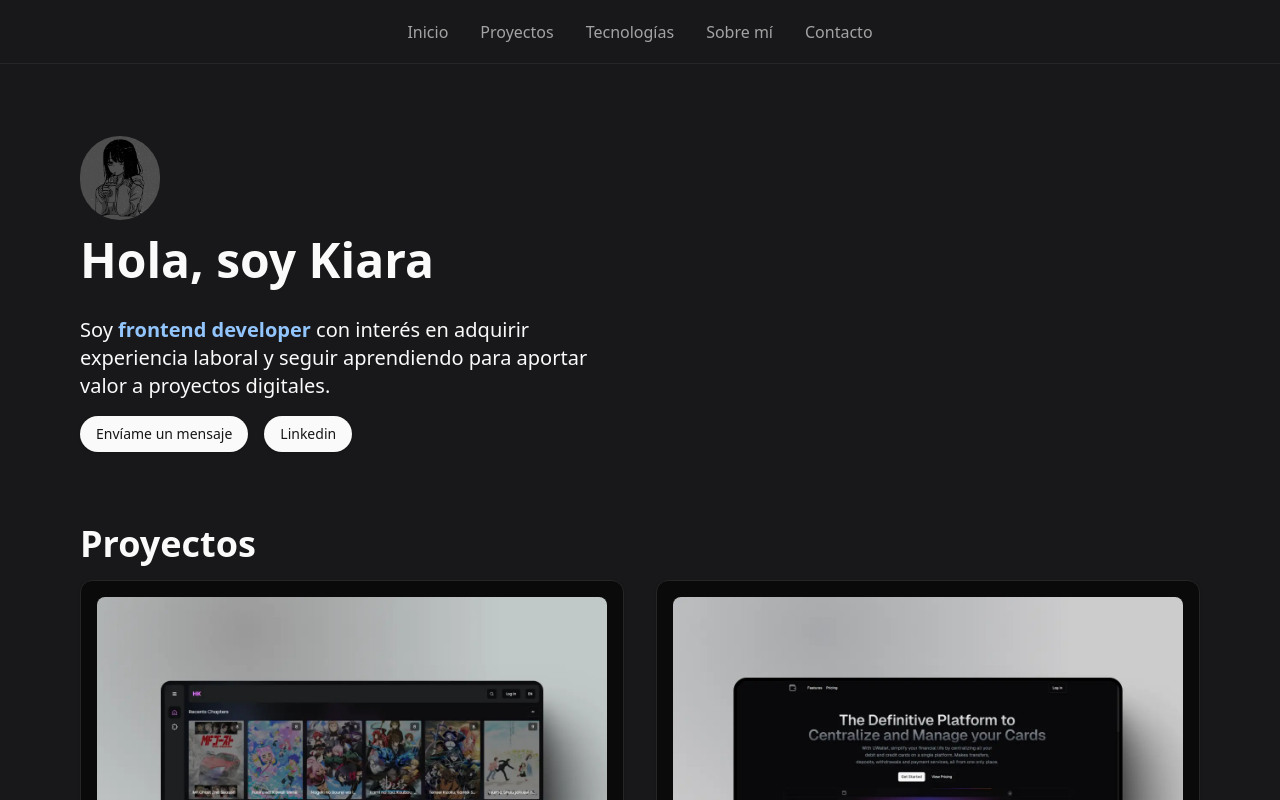
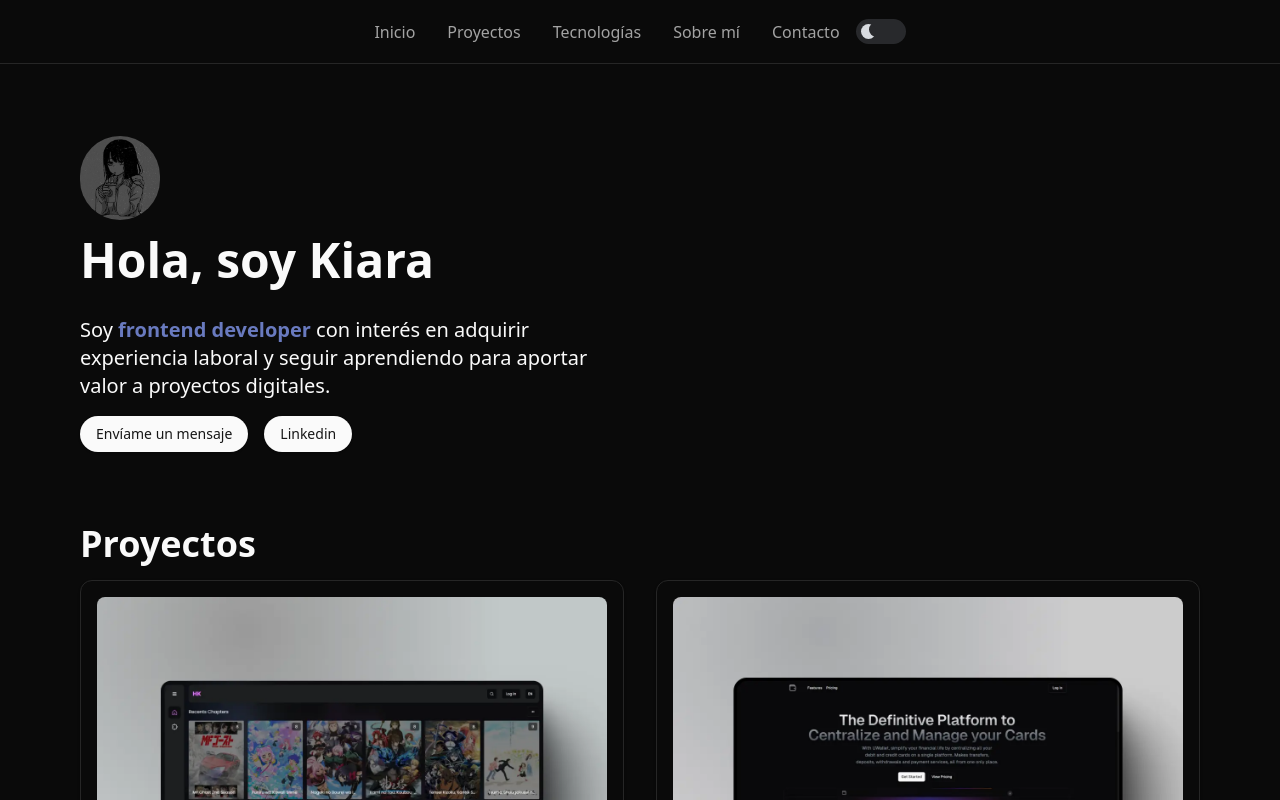
Before and after one commit to KiaraLuz/portafolio, a Next.js app: page / in a window 1280 px wide. Shown: the top 800 px of the page. Built offline with nearby package versions, Linux system fonts and the light colour scheme.

Commit message:
feat: :sparkles: toogle
add toogle, light theme and class svgs

```diff
--- a/src/app/globals.css
+++ b/src/app/globals.css
@@ -4,15 +4,15 @@
 
 @layer base {
   :root {
-    --background: 0 0% 100%;
+    --background: 0 0% 99%;
     --foreground: 0 0% 3.9%;
     --primary: 0 0% 9%;
     --primary-foreground: 0 0% 98%;
-    --secondary: 0 0% 96.1%;
+    --secondary: 0 0% 90%;
     --secondary-foreground: 0 0% 9%;
     --muted: 0 0% 96.1%;
     --muted-foreground: 0 0% 45.1%;
-    --accent: 240 49% 69%;
+    --accent: 228 44% 46%;
     --accent-foreground: 240 49% 69%;
     --border: 0 0% 89.8%;
     --card: 0 0% 100%;
@@ -22,12 +22,6 @@
     --destructive: 0 84.2% 60.2%;
     --destructive-foreground: 0 0% 98%;
     --input: 0 0% 89.8%;
-    --ring: 0 0% 3.9%;
-    --chart-1: 12 76% 61%;
-    --chart-2: 173 58% 39%;
-    --chart-3: 197 37% 24%;
-    --chart-4: 43 74% 66%;
-    --chart-5: 27 87% 67%;
     --radius: 0.5rem;
   }
   .dark {
@@ -43,18 +37,13 @@
     --secondary-foreground: 0 0% 98%;
     --muted: 0 0% 14.9%;
     --muted-foreground: 0 0% 63.9%;
-    --accent: 240 49% 69%;
+    --accent: 228 40% 58%;
     --accent-foreground: 240 49% 69%%;
     --destructive: 0 62.8% 30.6%;
     --destructive-foreground: 0 0% 98%;
     --border: 0 0% 14.9%;
     --input: 0 0% 14.9%;
-    --ring: 0 0% 83.1%;
-    --chart-1: 220 70% 50%;
-    --chart-2: 160 60% 45%;
-    --chart-3: 30 80% 55%;
-    --chart-4: 280 65% 60%;
-    --chart-5: 340 75% 55%;
+
   }
 }
 
@@ -70,3 +59,84 @@
 html {
   scroll-behavior: smooth;
 }
+
+.toggle-switch {
+  position: relative;
+  width: 50px;
+  height: 25px;
+  --light: #d8dbe0;
+  --dark: #28292c;
+  --link: rgb(27, 129, 112);
+  --link-hover: rgb(24, 94, 82);
+}
+
+.switch-label {
+  position: absolute;
+  width: 100%;
+  height: 25px;
+  background-color: var(--dark);
+  border-radius: 25px;
+  cursor: pointer;
+  border: 2px solid var(--dark);
+}
+
+.checkbox {
+  position: absolute;
+  display: none;
+}
+
+.slider {
+  position: absolute;
+  width: 100%;
+  height: 100%;
+  border-radius: 25px;
+  -webkit-transition: 0.3s;
+  transition: 0.3s;
+}
+
+.checkbox:checked ~ .slider {
+  background-color: var(--light);
+}
+
+.slider::before {
+  content: "";
+  position: absolute;
+  top: 3px;
+  left: 3px;
+  width: 15px;
+  height: 15px;
+  border-radius: 50%;
+  -webkit-box-shadow: inset 8px -2px 0px 0px var(--light);
+  box-shadow: inset 8px -2px 0px 0px var(--light);
+  background-color: var(--dark);
+  -webkit-transition: 0.3s;
+  transition: 0.3s;
+}
+
+.checkbox:checked ~ .slider::before {
+  -webkit-transform: translateX(25px);
+  -ms-transform: translateX(25px);
+  transform: translateX(25px);
+  background-color: var(--dark);
+  -webkit-box-shadow: none;
+  box-shadow: none;
+}
+
+.light .invert-light {
+  filter: invert(1);
+}
+
+::-webkit-scrollbar {
+  width: 8px;
+  height: 8px;
+}
+
+::-webkit-scrollbar-track {
+  background-color: hsl(var(--primary-foreground));
+}
+
+::-webkit-scrollbar-thumb {
+  background-color: hsl(var(--secondary));
+  transition: background 0.5s ease;
+  border-radius: 5px;
+}
--- a/src/app/layout.tsx
+++ b/src/app/layout.tsx
@@ -18,7 +18,7 @@ export default function RootLayout({
       </head>
       <body className="dark mx-auto">
         <Navbar />
-        <div className="min-h-screen w-full bg-zinc-900 px-6 md:px-20">
+        <div className="min-h-screen w-full bg-background px-6 md:px-20">
           {children}
         </div>
       </body>
--- a/src/components/introduction.tsx
+++ b/src/components/introduction.tsx
@@ -16,7 +16,7 @@ export default function Introduction() {
         />
         <h1 className="text-4xl font-bold sm:text-5xl">Hola, soy Kiara</h1>
         <p className="mt-4 max-w-lg text-base sm:text-lg lg:text-xl">
-          Soy <strong className="text-blue-300">frontend developer</strong> con
+          Soy <strong className="text-accent">frontend developer</strong> con
           interés en adquirir experiencia laboral y seguir aprendiendo para
           aportar valor a proyectos digitales.
         </p>
--- a/src/components/navbar.tsx
+++ b/src/components/navbar.tsx
@@ -1,10 +1,11 @@
 import { NAVIGATION } from "@/config";
 import Link from "next/link";
+import ToogleTheme from "./toogleTheme";
 
 export default function Navbar() {
   return (
-    <header className="md:w-[calc(100%-4rem] sticky top-0 z-50 flex h-16 w-full items-center justify-center border-b border-border bg-zinc-900 px-20">
-      <nav className="w-full flex-col items-center justify-center md:flex md:flex-row">
+    <header className="md:w-[calc(100%-4rem] sticky top-0 z-50 flex h-16 w-full items-center justify-center border-b border-border bg-background px-20">
+      <nav className="w-full flex-col items-center justify-center gap-4 md:flex md:flex-row">
         <div className="flex gap-8">
           {NAVIGATION.map((item) => (
             <Link
@@ -16,6 +17,7 @@ export default function Navbar() {
             </Link>
           ))}
         </div>
+        <ToogleTheme />
       </nav>
     </header>
   );
--- a/src/components/tecnologies.tsx
+++ b/src/components/tecnologies.tsx
@@ -29,6 +29,16 @@ export default function Tecnologies() {
                             alt={tool.title}
                             width={40}
                             height={40}
+                            className={
+                              [
+                                "/svgs/nextjs.svg",
+                                "/svgs/express.svg",
+                                "/svgs/sqlserver.svg",
+                                "/svgs/github.svg",
+                              ].includes(tool.image)
+                                ? "invert-light"
+                                : ""
+                            }
                           />
                         </div>
                       </HoverCardTrigger>
--- /dev/null
+++ b/src/components/toogleTheme.tsx
@@ -0,0 +1,29 @@
+"use client";
+
+import { useState, useEffect } from "react";
+
+export default function ToggleTheme() {
+  const [isChecked, setIsChecked] = useState(false);
+
+  useEffect(() => {
+    if (isChecked) {
+      document.body.className = "light mx-auto";
+    } else {
+      document.body.className = "dark mx-auto";
+    }
+  }, [isChecked]);
+
+  return (
+    <div className="toggle-switch">
+      <label className="switch-label">
+        <input
+          type="checkbox"
+          className="checkbox"
+          checked={isChecked}
+          onChange={(e) => setIsChecked(e.target.checked)}
+        />
+        <span className="slider"></span>
+      </label>
+    </div>
+  );
+}
--- a/src/config/index.ts
+++ b/src/config/index.ts
@@ -114,7 +114,7 @@ export const TECH_STACK = {
       { title: "Figma", image: "/svgs/figma.svg" },
       { title: "WordPress", image: "/svgs/wordpress.svg" },
     ]
-  };
+};
 
 export const LINKS = {
     linkedin: "https://www.linkedin.com/in/kiara-luz-fernandez-perez-a182a226b/",
--- a/tailwind.config.ts
+++ b/tailwind.config.ts
@@ -43,14 +43,6 @@ const config: Config = {
   				foreground: 'hsl(var(--destructive-foreground))'
   			},
   			input: 'hsl(var(--input))',
-  			ring: 'hsl(var(--ring))',
-  			chart: {
-  				'1': 'hsl(var(--chart-1))',
-  				'2': 'hsl(var(--chart-2))',
-  				'3': 'hsl(var(--chart-3))',
-  				'4': 'hsl(var(--chart-4))',
-  				'5': 'hsl(var(--chart-5))'
-  			}
   		},
   		borderRadius: {
   			lg: 'var(--radius)',
```
Also changed, not shown: public/svgs/javascript.svg, public/svgs/typescript.svg.
